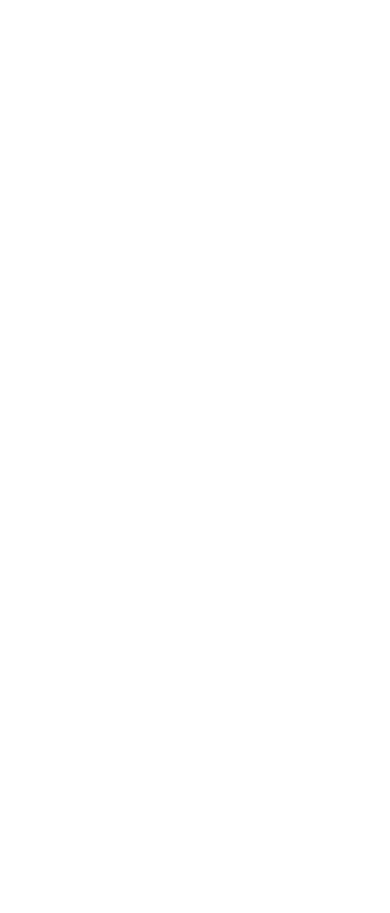
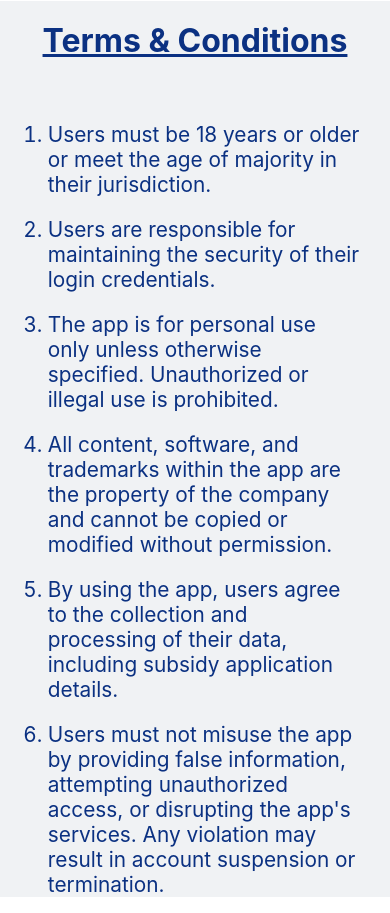
Before and after one commit to muralikarthik123/newsamrajapp, a React (Create React App) app: page /terms in a window 390 px wide. Before the commit this address had no page. Before the commit the page ends 844 px from the top, so only its background shows below. Built offline with nearby package versions, Linux system fonts and the light colour scheme.

Commit message:
home.jsx more.jsx more.css App.js

```diff
--- a/src/App.js
+++ b/src/App.js
@@ -5,6 +5,8 @@
 import Subsidy from './subsidy/subsidy.jsx'
 import Reg from './registrartion/registration.jsx'
 import Customer from './customer/customer.jsx'
+import More from './more/more.jsx'
+import Terms from './terms/terms.jsx'
 import { BrowserRouter,Routes,Route } from 'react-router-dom'
 export default function App() {
   return (
@@ -17,6 +19,8 @@
           <Route path='/sub' element={<Subsidy/>}/>
           <Route path='/cust' element={<Customer/>}/>
           <Route path='/reg' element={<Reg/>}/>
+          <Route path='/more' element={<More/>}/>
+          <Route path='/terms' element={<Terms/>}/>
         </Routes>
       </BrowserRouter>
     </div>
--- a/src/home/home.jsx
+++ b/src/home/home.jsx
@@ -5,7 +5,7 @@
 import { AiFillRobot } from "react-icons/ai";
 import { MdEditSquare } from "react-icons/md";
 import { HiChevronDoubleRight } from "react-icons/hi2";
-import { useNavigate } from 'react-router-dom';
+import { useNavigate,Link } from 'react-router-dom';
 export default function Home() {
 
   const Nav=useNavigate()
@@ -38,7 +38,7 @@
       {/*feactures*/}
       <h1>Explore</h1>
       <div style={{display:'flex'}}>
-        <p className='more'>more</p>
+      <p className='more' ><Link to='/more' style={{textDecoration:'none',color:'#0b3182'}}>more</Link></p>
         <HiChevronDoubleRight className='icon1'/>
       </div>
 
@@ -73,7 +73,7 @@
       </div>
       {/*terms and conditions*/}
       <div className='terms'>
-        <p style={{textAlign:'center',paddingTop:'3%'}}>Terms & Conditions</p>
+        <p style={{textAlign:'center',paddingTop:'3%'}}><Link to='/terms' style={{color:'white',textDecoration:'none'}}>Terms & Conditions</Link></p>
       </div>
 
     </div>
--- /dev/null
+++ b/src/more/more.jsx
@@ -0,0 +1,9 @@
+import React from 'react'
+import './more.css'
+export default function More() {
+  return (
+    <div>
+      <p>hello</p>
+    </div>
+  )
+}
--- /dev/null
+++ b/src/terms/terms.css
@@ -0,0 +1,23 @@
+@media(max-width:500px){
+    .terms{
+        width:100%;
+        background-color: #f0f2f4;
+        color:#0b3182;
+        margin-top: -20px;
+        min-height:100vh;
+
+        h1{
+            text-align: center;
+            padding-top: 20px;
+            text-decoration: underline;
+        }
+        ol{
+            width:80%;
+            margin-left: 2%;
+            padding-top: 20px;
+            li{
+                font-size: 1.3rem;
+            }
+        }
+    }
+}
--- /dev/null
+++ b/src/terms/terms.jsx
@@ -0,0 +1,23 @@
+import React from 'react'
+import './terms.css'
+export default function terms() {
+  return (
+    <div className='terms'>
+      <h1>Terms & Conditions</h1>
+      <ol>
+        <br/>
+        <li>Users must be 18 years or older or meet the age of majority in their jurisdiction.</li>
+        <br/>
+        <li>Users are  responsible for maintaining the security of their login credentials.</li>
+        <br/>
+        <li>The app is for personal use only unless otherwise specified. Unauthorized or illegal use is prohibited.</li>
+        <br/>
+        <li>All content, software, and trademarks within the app are the property of the company and cannot be copied or modified without permission.</li>
+        <br/>
+        <li>By using the app, users agree to the collection and processing of their data, including subsidy application details.</li>
+        <br/>
+        <li>Users must not misuse the app by providing false information, attempting unauthorized access, or disrupting the app's services. Any violation may result in account suspension or termination.</li>
+      </ol>
+    </div>
+  )
+}
```
Also changed, not shown: src/more/more.css (added).
